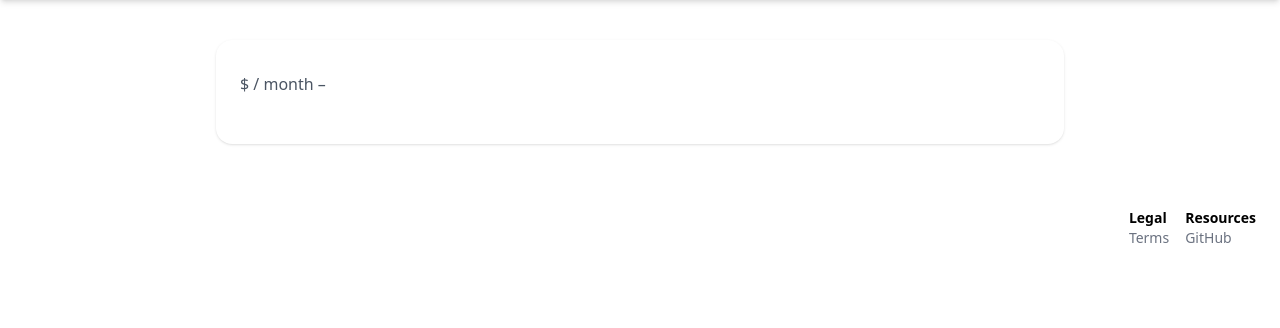
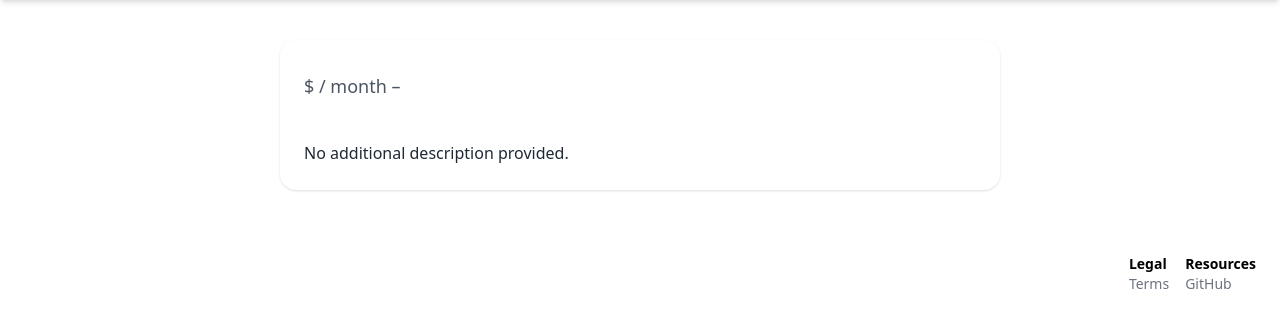
Before and after one commit to emmanueladima/housing-app, a Flask app: template app/templates/listing_detail.html in a window 1280 px wide. Shown: the part 64-392 px from the top of the page. Run offline with Flask 3, Linux system fonts and the light colour scheme; the template is opened without the code that fills it, so the values that code supplies are empty; some libraries are stand-ins or nearby versions.

Commit message:
Implemented clickable listing card that leads to listing details

```diff
--- a/app/templates/listing_detail.html
+++ b/app/templates/listing_detail.html
@@ -1,26 +1,35 @@
-{% extends 'base.html' %}
+{% extends "base.html" %}
 
 {% block content %}
-<div class="max-w-4xl mx-auto px-6 py-10">
+<div class="max-w-3xl mx-auto py-10 px-6">
   <div class="bg-white rounded-2xl shadow p-6">
     {% if listing.image %}
       <img src="{{ url_for('static', filename='uploads/' ~ listing.image) }}"
-           alt="{{ listing.title }}"
-           class="w-full h-64 object-cover rounded mb-4">
+           alt="Listing image"
+           class="w-full h-64 object-cover rounded-xl mb-6">
     {% endif %}
 
     <h1 class="text-3xl font-bold mb-2">{{ listing.title }}</h1>
-    <p class="text-gray-600 mb-2">${{ listing.rent }} / month – {{ listing.location }}</p>
+    <p class="text-gray-600 text-lg mb-4">${{ listing.rent }} / month – {{ listing.location }}</p>
 
-    <div class="flex flex-wrap gap-2 mb-4">
+    <div class="flex flex-wrap gap-2 mb-6">
       {% for tag in listing.get_tag_list() %}
-        <span class="bg-gray-100 text-sm px-3 py-1 rounded-full">{{ tag }}</span>
+        <span class="bg-gray-100 px-3 py-1 text-sm rounded-full">{{ tag }}</span>
       {% endfor %}
     </div>
 
-    <p class="text-gray-800 leading-relaxed">{{ listing.description }}</p>
+    <div>
+      <p class="text-gray-800 leading-relaxed">
+        {{ listing.description or "No additional description provided." }}
+      </p>
+    </div>
 
-    <!-- You can add contact info or favorite/unfavorite button here -->
+    <!-- Placeholder for future Contact Button -->
+    <!--
+    <div class="mt-8">
+      <a href="#" class="bg-blue-600 text-white px-4 py-2 rounded hover:bg-blue-700">Contact Owner</a>
+    </div>
+    -->
   </div>
 </div>
 {% endblock %}
```
Also changed, not shown: app/templates/browse.html (+24 -22 lines).
